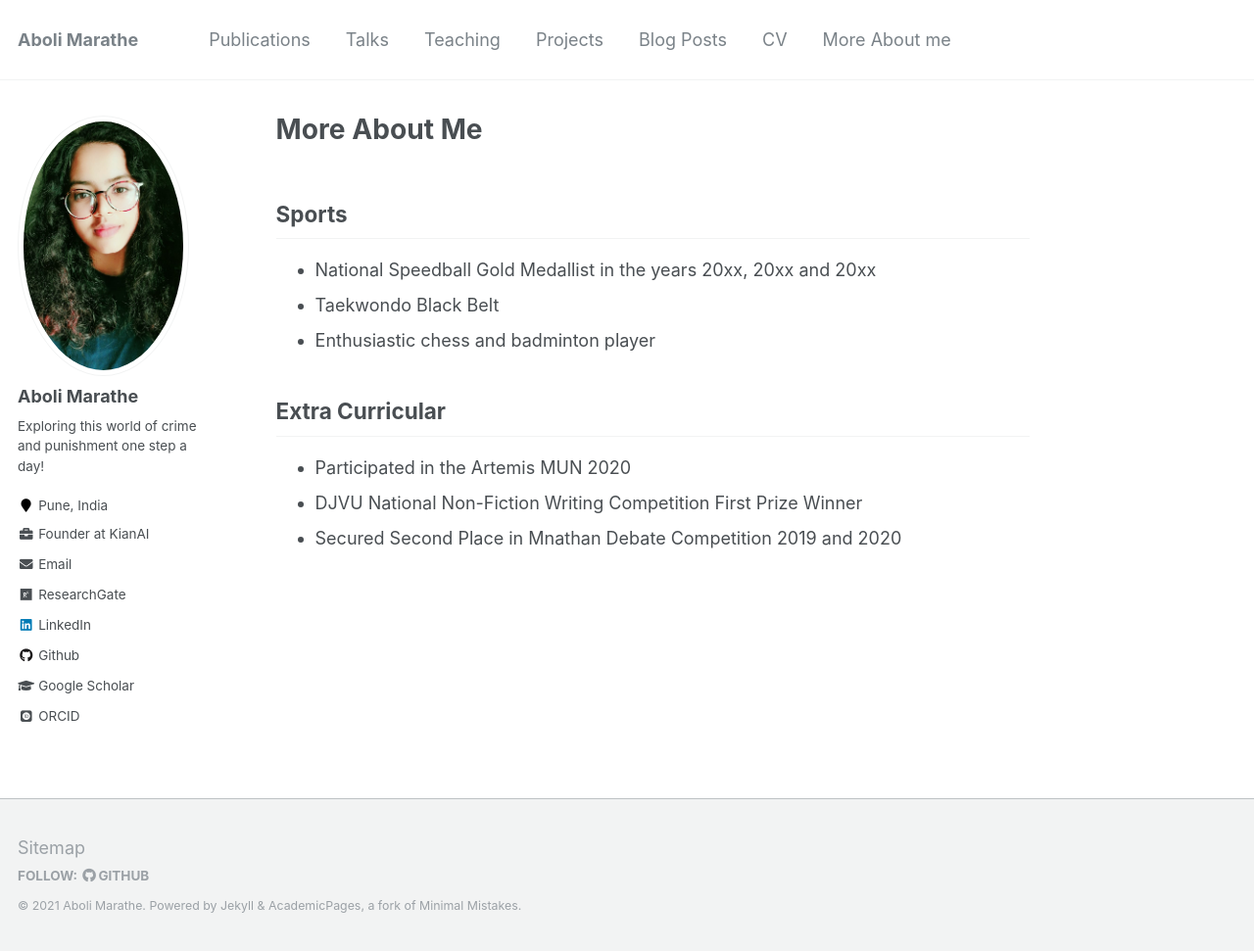
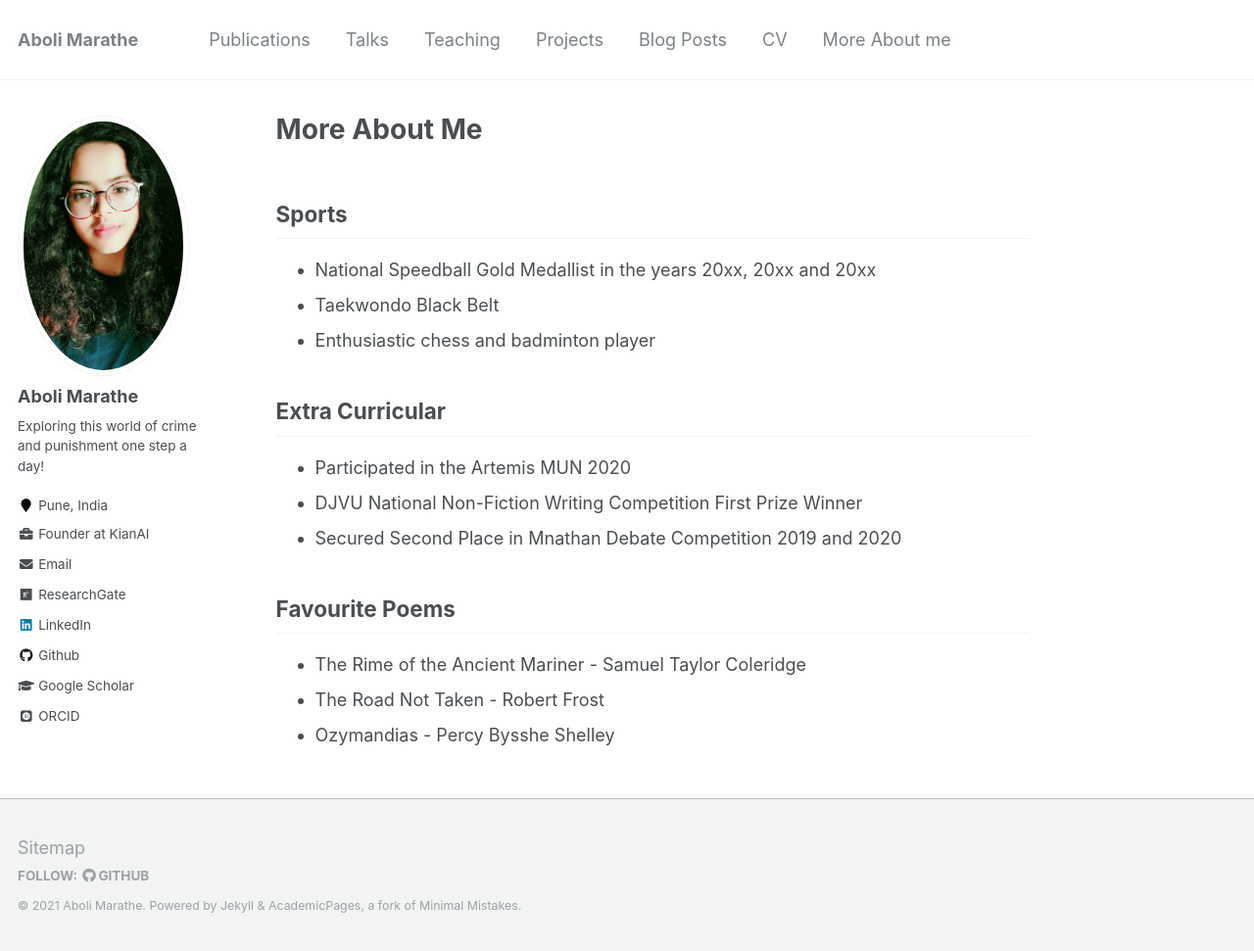
Before and after one commit to Infernolia/Infernolia.github.io, a Jekyll site: the page built from _pages/markdown.md, in a window 1280 px wide and 971 px high. Shown: the whole window at 98% size. Built offline with Jekyll 4.4.1, drawn with Linux system fonts in a browser that asks for light colours; some web fonts are replaced.

Commit message:
Update markdown.md

```diff
--- a/_pages/markdown.md
+++ b/_pages/markdown.md
@@ -17,3 +17,9 @@ author_profile: true
 * Participated in the Artemis MUN 2020
 * DJVU National Non-Fiction Writing Competition First Prize Winner
 * Secured Second Place in Mnathan Debate Competition 2019 and 2020
+
+## Favourite Poems
+
+* The Rime of the Ancient Mariner - Samuel Taylor Coleridge
+* The Road Not Taken - Robert Frost
+* Ozymandias - Percy Bysshe Shelley
```
